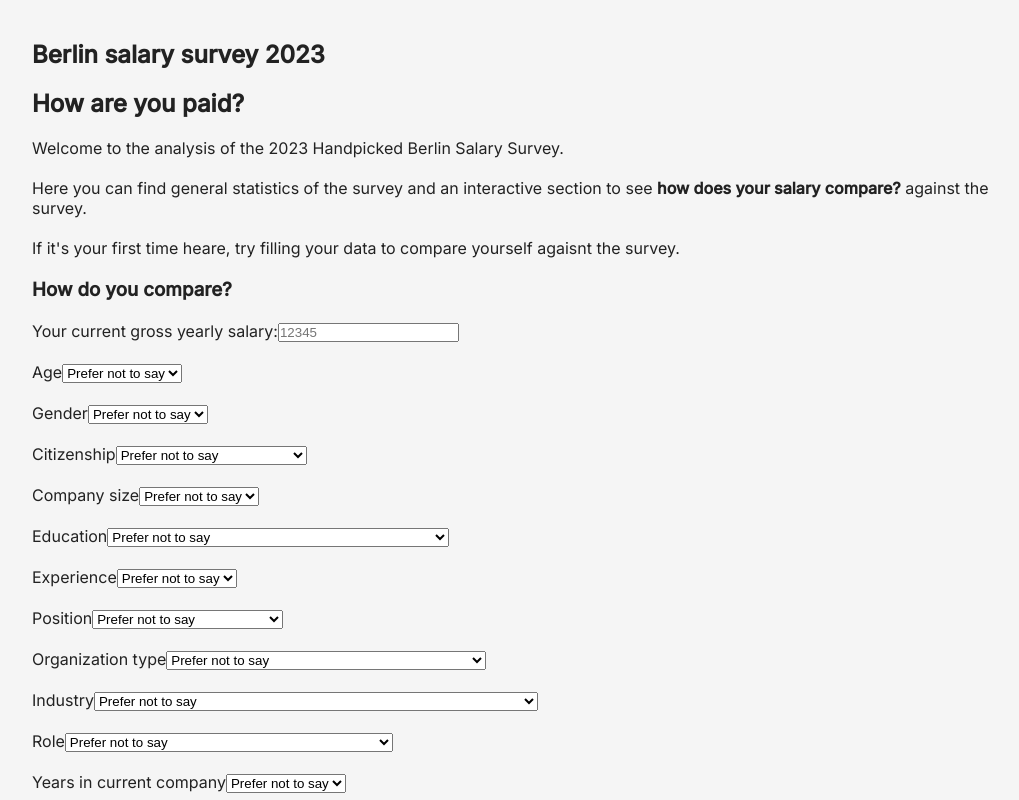
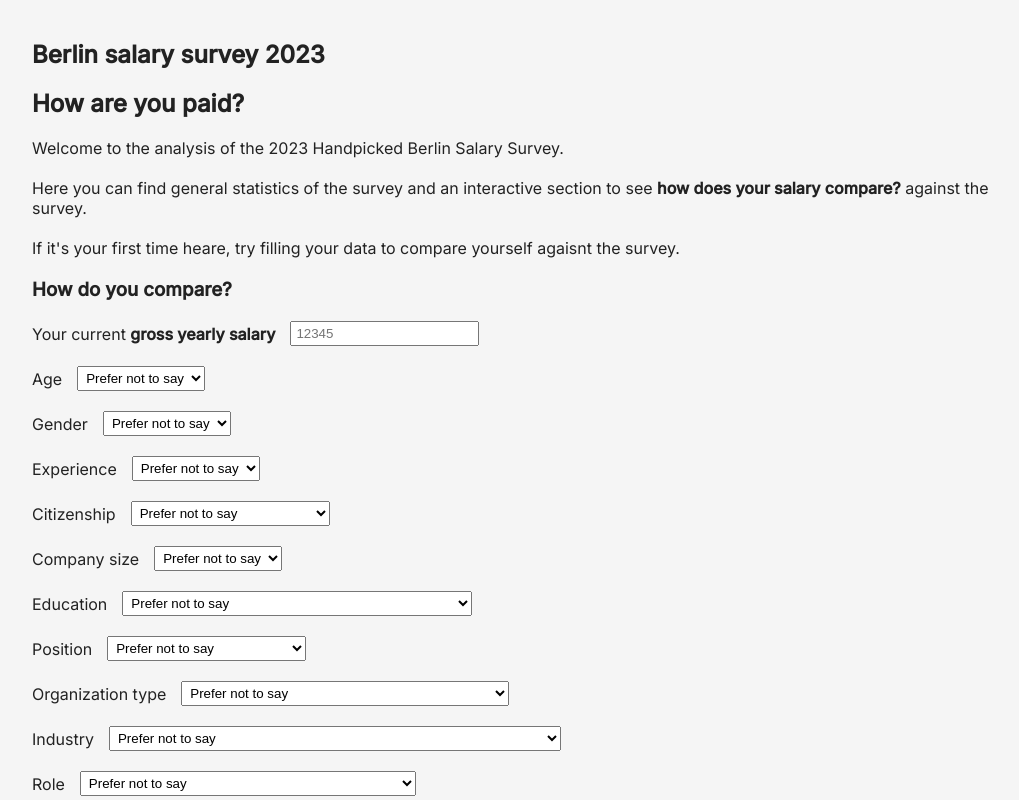
Before and after one commit to iheredia/berlin-salary-survey, a Next.js app: page / in a window 1280 px wide. Shown: the top 800 px of the page, without its empty margins (108-1127 px from the left). Built offline with nearby package versions, Linux system fonts and the light colour scheme.

Commit message:
Minor styles for form

```diff
--- /dev/null
+++ b/components/user-form/index.module.css
@@ -0,0 +1,14 @@
+.form label {
+  display: flex;
+  gap: 15px;
+  align-items: center;
+}
+
+.form input[type="number"] {
+  appearance: textfield;
+  padding: 3px 4px;
+}
+
+.form select {
+  padding: 3px 4px;
+}
--- a/components/user-form/index.tsx
+++ b/components/user-form/index.tsx
@@ -1,5 +1,7 @@
+import { useState } from "react";
 import Select from "./select";
 import SalaryInput from "./salary-input";
+import styles from "./index.module.css";
 
 export type User = {
   salary?: number;
@@ -7,20 +9,21 @@ export type User = {
 };
 
 export default function UserForm(props: { user: User; setUser: CallableFunction }) {
+  const [showMore, setShowMore] = useState(false);
   const setUser = (newUser: User) => {
-    console.log({ oldUser: props.user, newUser });
     props.setUser({ ...props.user, ...newUser });
   };
   return (
-    <form onSubmit={(event) => event.preventDefault()}>
+    <form className={styles.form} onSubmit={(event) => event.preventDefault()}>
       <SalaryInput setUser={setUser} />
 
       <Select dimension="age" setUser={setUser} />
       <Select dimension="gender" setUser={setUser} />
+      <Select dimension="experience" setUser={setUser} />
+
       <Select dimension="citizenship" setUser={setUser} />
       <Select dimension="companySize" setUser={setUser} />
       <Select dimension="education" setUser={setUser} />
-      <Select dimension="experience" setUser={setUser} />
       <Select dimension="position" setUser={setUser} />
       <Select dimension="organizationType" setUser={setUser} />
       <Select dimension="industry" setUser={setUser} />
--- a/components/user-form/salary-input.tsx
+++ b/components/user-form/salary-input.tsx
@@ -1,7 +1,10 @@
 export default function SalaryInput(props: { setUser: CallableFunction }) {
   return (
     <p>
-      <label>Your current gross yearly salary:</label>
+      <label>
+        <span>
+          Your current <strong>gross yearly salary</strong>
+        </span>
         <input
           type="number"
           pattern="[0-9]*"
@@ -18,6 +21,7 @@ export default function SalaryInput(props: { setUser: CallableFunction }) {
             }
           }}
         />
+      </label>
     </p>
   );
 }
--- a/components/user-form/select.tsx
+++ b/components/user-form/select.tsx
@@ -13,12 +13,12 @@ export default function Select(props: { setUser: CallableFunction; dimension: St
             props.setUser({ [props.dimension]: event.currentTarget.value });
           }}
         >
+          <option value={defaultValue}>{defaultValue}</option>
           {values[props.dimension].map((value) => (
             <option key={value} value={value}>
               {value}
             </option>
           ))}
-          <option value={defaultValue}>{defaultValue}</option>
         </select>
       </label>
     </p>
```
Lines whose indentation alone changed are shown as unchanged.
